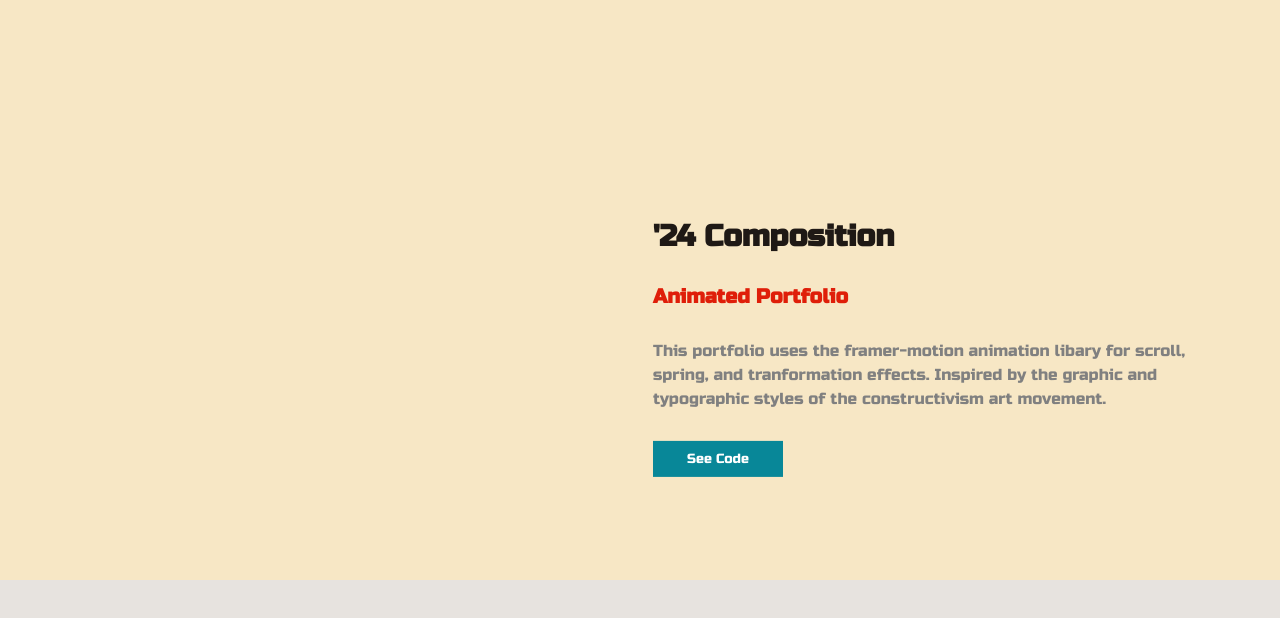
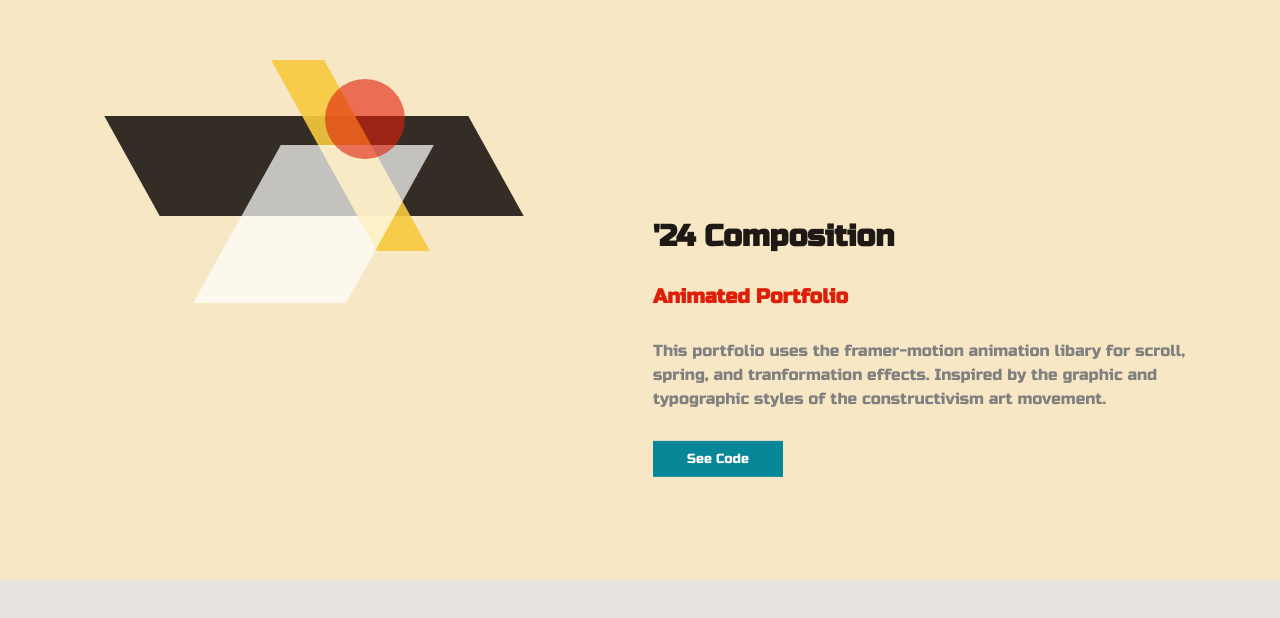
Before and after one commit to ad-800/animated-portfolio24, a React (Vite) app in the folder composition/: page / in a window 1280 px wide. Shown: the part 3528-4146 px from the top of the page. Built offline with nearby package versions, Linux system fonts and the light colour scheme; a web font is replaced by a local one.

Commit message:
added animation shapes

```diff
--- a/composition/src/app.scss
+++ b/composition/src/app.scss
@@ -40,15 +40,3 @@ section {
   height: 100vh;
   scroll-snap-align: center;
 }
-
-@mixin mobile {
-  @media (max-width: 756px) {
-    @content;
-  }
-}
-
-@mixin tablet {
-  @media (max-width: 1000px) {
-    @content;
-  }
-}
--- a/composition/src/components/cursor/cursor.scss
+++ b/composition/src/components/cursor/cursor.scss
@@ -1,4 +1,4 @@
-@import './../../app.scss';
+@import './../../mixin.scss';
 
 .cursor {
   width: 30px;
--- a/composition/src/components/home/home.scss
+++ b/composition/src/components/home/home.scss
@@ -1,4 +1,4 @@
-@import './../../app.scss';
+@import './../../mixin.scss';
 
 .home {
   height: 100%;
--- /dev/null
+++ b/composition/src/components/portfolio/animation.jsx
@@ -0,0 +1,15 @@
+import './animation.scss'
+import { motion } from 'framer-motion'
+
+const Animation = () => {
+  return (
+    <div className='animation'>
+      <div className='black-rec'></div>
+      <div className='white-rec'></div>
+      <div className='yellow-rec'></div>
+      <div className='red-circ'></div>
+    </div>
+  );
+}
+
+export default Animation;
--- /dev/null
+++ b/composition/src/components/portfolio/animation.scss
@@ -0,0 +1,63 @@
+
+.animation {
+  position: relative;
+  height: 100%;
+
+  .black-rec {
+    height: 100px;
+    width: 364px;
+    background-color: #1F1915;
+    opacity: 0.9;
+    transform: skewX(29deg);
+    position: absolute;
+    margin-left: auto;
+    margin-right: auto;
+    left: 0;
+    right: 0;
+    top: 136px;
+  }
+
+  .white-rec {
+    height: 158px;
+    width: 153px;
+    background-color: white;
+    opacity: 0.7;
+    transform: skewX(-29deg);
+    position: absolute;
+    margin-left: auto;
+    margin-right: auto;
+    left: 0;
+    right: 0;
+    top: 165px;
+    z-index: 5;
+  }
+
+  .yellow-rec {
+    height: 191px;
+    width: 53px;
+    background-color: #F6C93C;
+    transform: skewX(29deg);
+    opacity: .9;
+    position: absolute;
+    margin-left: auto;
+    margin-right: auto;
+    left: 73px;
+    right: 0px;
+    top: 80px;
+  }
+
+  .red-circ {
+    background-color: #DF1E09;
+    height: 80px;
+    width: 80px;
+    border-radius: 50%;
+    opacity: 0.6;
+    position: absolute;
+    margin-left: auto;
+    margin-right: auto;
+    left: 103px;
+    right: 0;
+    top: 99px;
+    z-index: 10;
+  }
+}
--- a/composition/src/components/portfolio/constants.js
+++ b/composition/src/components/portfolio/constants.js
@@ -26,6 +26,8 @@ export const items = [
     title: "'24 Composition",
     subtitle: 'Animated Portfolio',
     buttonText: 'See Code',
+    buttonLink: 'https://github.com/ad-800/animated-portfolio24',
+    animation: true,
     description: 'This portfolio uses the framer-motion animation libary for scroll, spring, and tranformation effects. Inspired by the graphic and typographic styles of the constructivism art movement.'
   },
   {
--- a/composition/src/components/portfolio/portfolio.jsx
+++ b/composition/src/components/portfolio/portfolio.jsx
@@ -3,6 +3,7 @@ import { useRef } from 'react'
 import { motion, useScroll, useSpring, useTransform } from 'framer-motion'
 import { items } from './constants';
 import Diagram from './diagram';
+import Animation from './animation';
 
 const Portfolio = () => {
   const ref = useRef()
@@ -44,6 +45,7 @@ const Single = ({ item }) => {
           <div className="image-container" ref={ref}>
             { item.image && <img src={item.image} alt="" /> }
             { item.diagram && <Diagram/> }
+            { item.animation && <Animation /> }
           </div>
           <motion.div className="text-container" style={{ y }}>
             <h2>{item.title}</h2>
--- a/composition/src/components/portfolio/portfolio.scss
+++ b/composition/src/components/portfolio/portfolio.scss
@@ -1,4 +1,4 @@
-@import './../../app.scss';
+@import './../../mixin.scss';
 
 .portfolio {
   position: relative;
--- /dev/null
+++ b/composition/src/mixin.scss
@@ -0,0 +1,11 @@
+@mixin mobile {
+  @media (max-width: 756px) {
+    @content;
+  }
+}
+
+@mixin tablet {
+  @media (max-width: 1000px) {
+    @content;
+  }
+}
```
